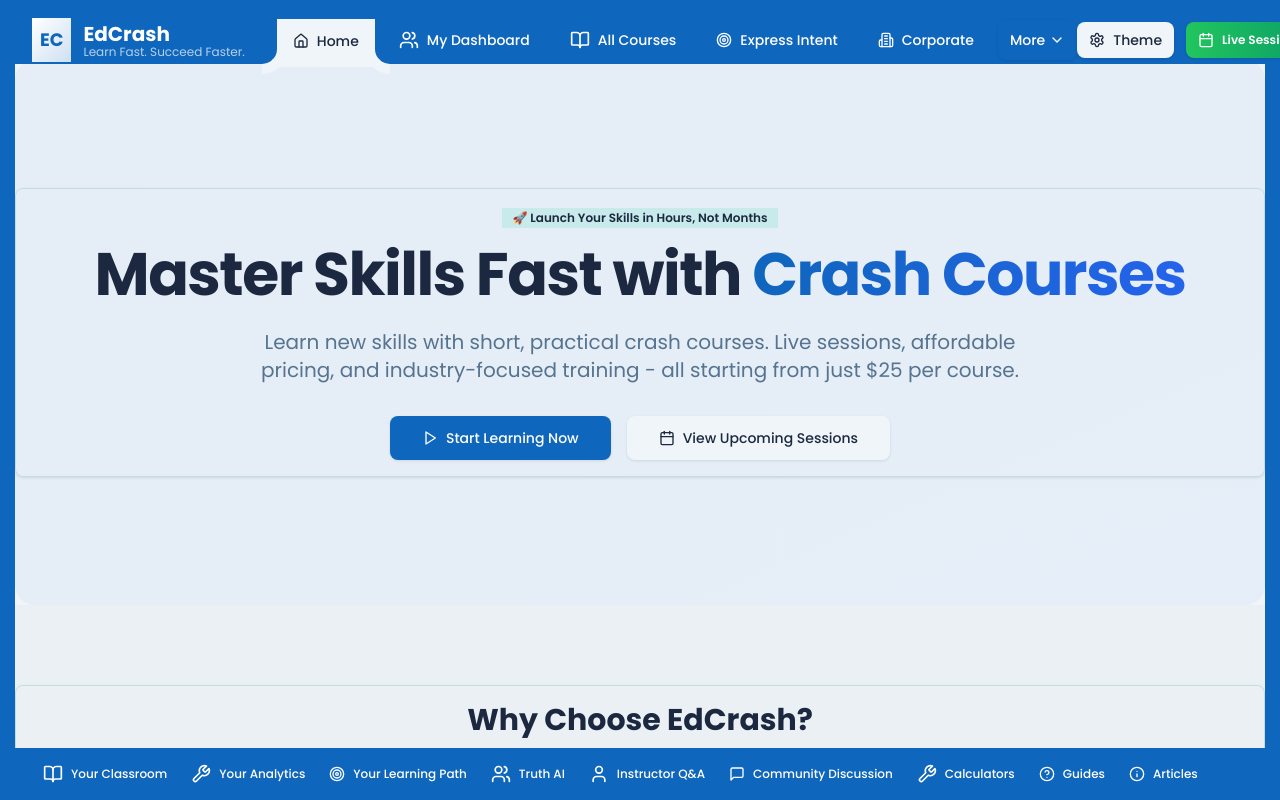
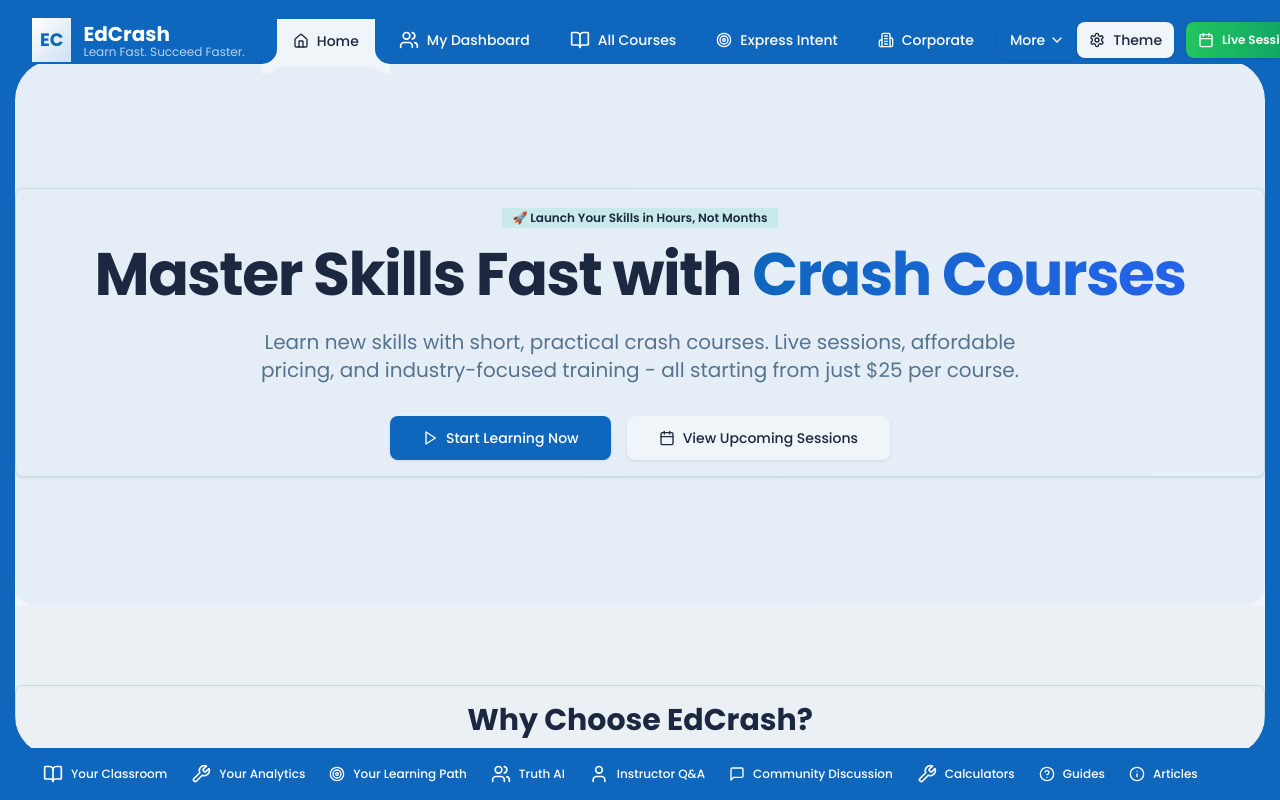
Before and after one commit to ramesh1972/edcarsh-skill-boost, a React (Vite) app: page / in a window 1280 px wide. Built offline with nearby package versions, Linux system fonts and the light colour scheme.

Commit message:
Code edited in Lovable Code Editor
Edited UI in Lovable

```diff
--- a/src/App.tsx
+++ b/src/App.tsx
@@ -32,7 +32,7 @@ const App = () => (
             <Header />
 
             {/* Inner div - absolute positioned with 15px left/right, 60px top, 60px bottom for tabs */}
-            <div className="absolute overflow-auto" style={{
+            <div className="absolute overflow-auto !rounded-[40px]" style={{
               left: '15px',
               right: '15px',
               top: '60px',
```
